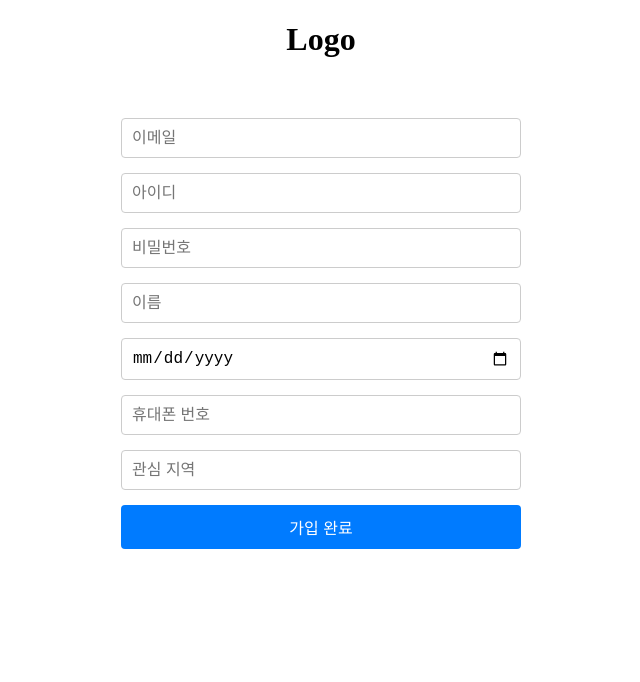
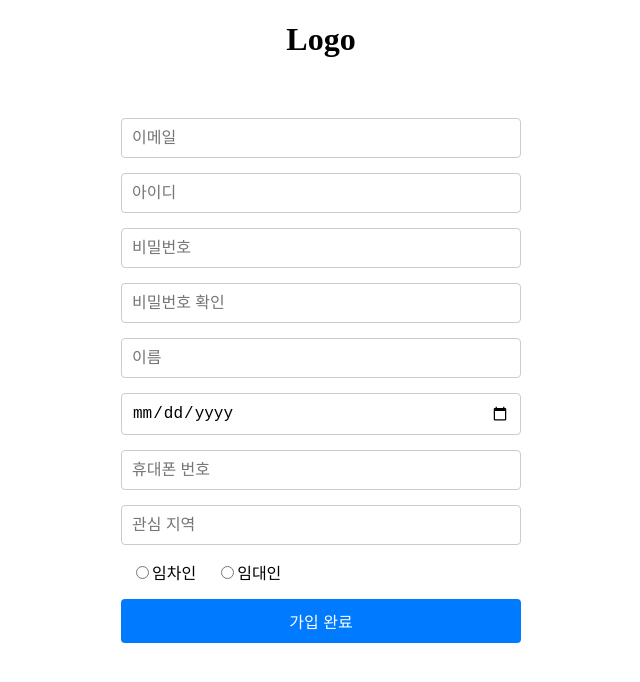
Before and after one commit to YAGEUM-YAGEUM/Yageum_Frontend, a Next.js app: page /signup in a window 1280 px wide. Shown: the top 682 px of the page, without its empty margins (319-959 px from the left). Built offline with nearby package versions, Linux system fonts and the light colour scheme.

Commit message:
feat: 비밀번호 불일치 시 알림

```diff
--- a/src/pages/signup.tsx
+++ b/src/pages/signup.tsx
@@ -9,7 +9,7 @@ const Form = styled.form`
   display: flex;
   flex-direction: column;
   width: 100%;
-  max-width: 400px; /* 최대 너비 설정 */
+  max-width: 400px;
   margin: 60px auto;
   gap: 15px;
 `;
@@ -18,7 +18,10 @@ const Input = styled.input`
   padding: 10px;
   border: 1px solid #ccc;
   border-radius: 4px;
-  font-size: 16px; /* 입력 텍스트 크기 */
+  font-size: 16px;
+`;
+const RadioButtonLabel = styled.label`
+  margin: 0 10px;
 `;
 
 const Button = styled.button`
@@ -39,13 +42,19 @@ function SignupPage() {
   const [email, setEmail] = useState<string>('');
   const [id, setId] = useState<string>('');
   const [password, setPassword] = useState<string>('');
+  const [confirmPassword, setConfirmPassword] = useState<string>('');
   const [name, setName] = useState<string>('');
   const [birthDate, setBirthDate] = useState<string>('');
   const [phoneNumber, setPhoneNumber] = useState<string>('');
+  const [role, setRole] = useState<string>('');
   const [interestedRegion, setInterestedRegion] = useState<string>('');
 
   const handleSubmit = (event: FormEvent) => {
     event.preventDefault();
+
+    if (password !== confirmPassword) {
+      alert('비밀번호가 일치하지 않습니다.');
+    } else {
       console.log({
         email,
         id,
@@ -53,8 +62,10 @@ function SignupPage() {
         name,
         birthDate,
         phoneNumber,
+        role,
         interestedRegion,
       });
+    }
   };
 
   return (
@@ -80,6 +91,12 @@ function SignupPage() {
           onChange={(e) => setPassword(e.target.value)}
         />
         <Input
+          type="password"
+          value={confirmPassword}
+          placeholder="비밀번호 확인"
+          onChange={(e) => setConfirmPassword(e.target.value)}
+        />
+        <Input
           type="text"
           value={name}
           placeholder="이름"
@@ -91,18 +108,42 @@ function SignupPage() {
           placeholder="생년월일"
           onChange={(e) => setBirthDate(e.target.value)}
         />
+
         <Input
           type="tel"
           value={phoneNumber}
           placeholder="휴대폰 번호"
           onChange={(e) => setPhoneNumber(e.target.value)}
         />
+
         <Input
           type="text"
           value={interestedRegion}
           placeholder="관심 지역"
           onChange={(e) => setInterestedRegion(e.target.value)}
         />
+        <div>
+          <RadioButtonLabel>
+            <Input
+              type="radio"
+              value="tenant"
+              name="role"
+              checked={role === 'tenant'}
+              onChange={(e) => setRole(e.target.value)}
+            />
+            임차인
+          </RadioButtonLabel>
+          <RadioButtonLabel>
+            <Input
+              type="radio"
+              value="landlord"
+              name="role"
+              checked={role === 'landlord'}
+              onChange={(e) => setRole(e.target.value)}
+            />
+            임대인
+          </RadioButtonLabel>
+        </div>
         <Button type="submit">가입 완료</Button>
       </Form>
     </>
```
Also changed, not shown: src/components/InputFiled.tsx (added). Lines whose indentation alone changed are shown as unchanged.
